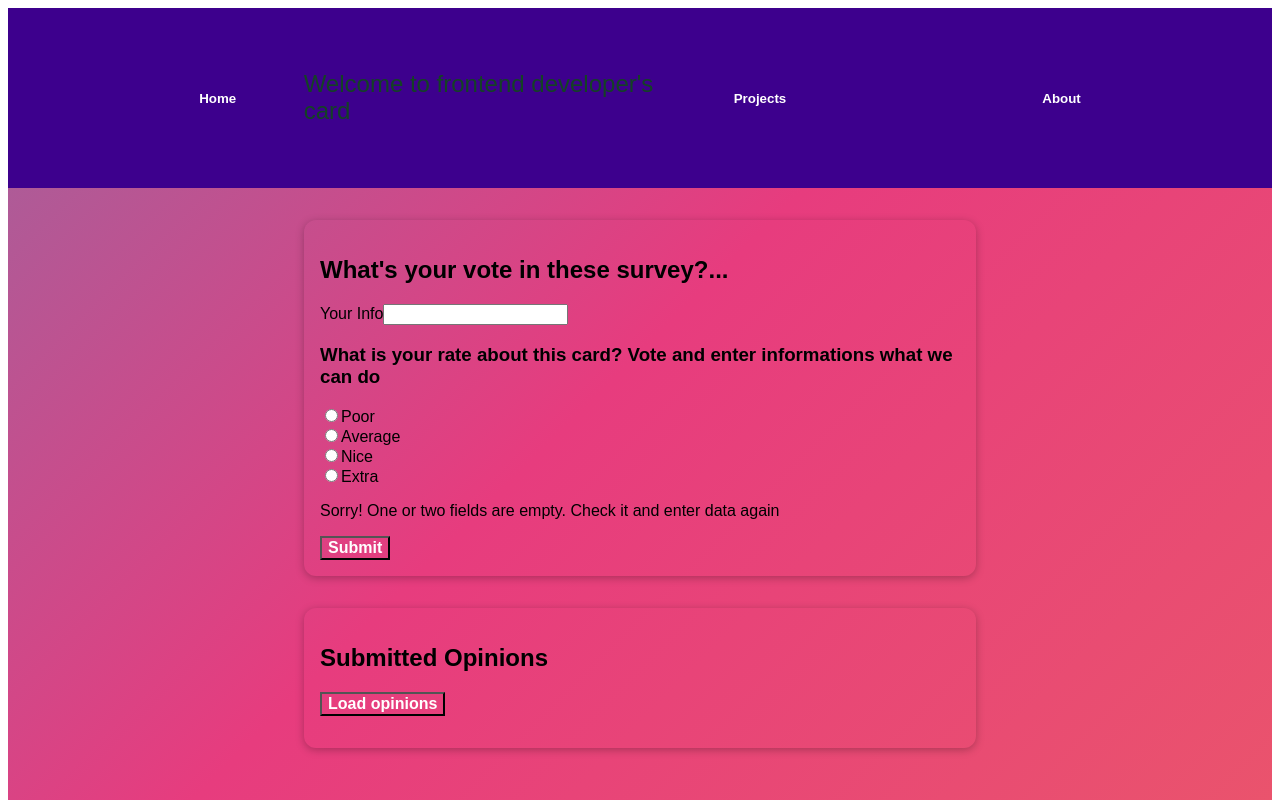
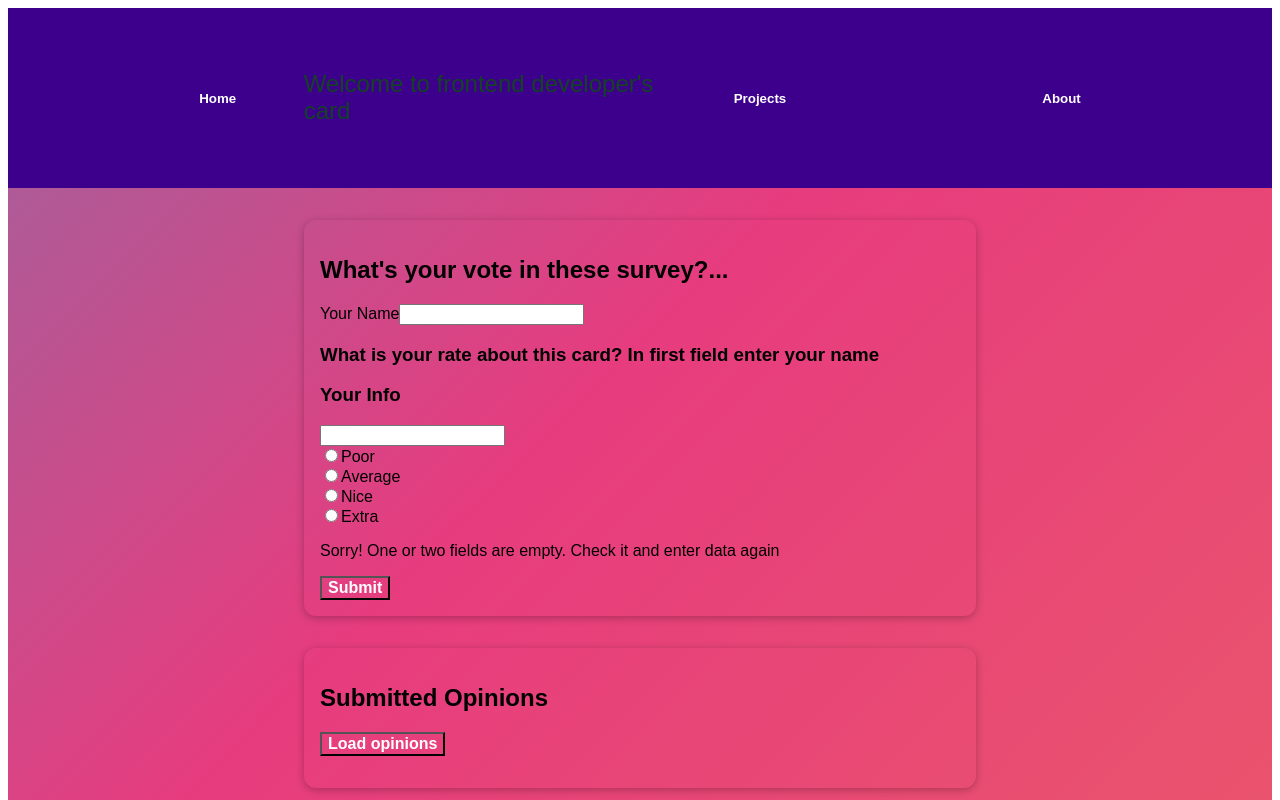
Before and after one commit to Jakubk12/Wizytowka1, a Vue app: page /Projects in a window 1280 px wide. Shown: the top 800 px of the page. Built offline with nearby package versions, Linux system fonts and the light colour scheme.

Commit message:
added new form in survey

```diff
--- a/src/App.vue
+++ b/src/App.vue
@@ -27,5 +27,14 @@ export default {
  .head {
   font-weight: 900;
    text-shadow: 2px 2px 15px green;}
+   /* width */
+::-webkit-scrollbar {
+  width: 10px;
+}
+
+/* Track */
+::-webkit-scrollbar-track {
+  background: #f1f1f1;
+}
 
 </style>
--- a/src/components/layout/TheFooter.vue
+++ b/src/components/layout/TheFooter.vue
@@ -57,24 +57,23 @@
 /* Set a specific color for each brand */
 
 /* Facebook */
+.fa {
+  color: white;
+
+}
 .fa-facebook {
   background: #3B5998;
   border-radius: 50%;
-  color: white;
 }
 /* Linkedin */
 .fa-linkedin {
   background: #0e76a8;
   border-radius: 50%;
-  color: white;
 
 }
 .fa-github {
     border-radius: 50%;
     background: #171515;
-    color: white
-
-
 }
 </style>
 <script>
--- a/src/pages/routercomponents/ComponentAbout.vue
+++ b/src/pages/routercomponents/ComponentAbout.vue
@@ -41,7 +41,8 @@ export default {
     methods: {
       storeData(opinionData) {
         const submitData  = {
-          name: opinionData.userInfo,
+          name: opinionData.userName,
+          info: opinionData.userInfo,
           rating: opinionData.rating,
           id: new Date().toISOString()
         }
--- a/src/pages/routercomponents/ComponentHome.vue
+++ b/src/pages/routercomponents/ComponentHome.vue
@@ -44,7 +44,6 @@
   animation: gradient 15s ease infinite;
 }
 .main {
-    display: flex;
     margin-top: 0;
     height: 90vh;
     margin-bottom: -25vh;
--- a/src/pages/routercomponents/ComponentProjects.vue
+++ b/src/pages/routercomponents/ComponentProjects.vue
@@ -24,6 +24,11 @@ data() {
       description: 'A project where are you looking now',
       img: '',
 
+    },
+    {
+    id: 'Validation-project',
+    title: 'Validation',
+    description: 'My first recruitment task',
     }
     ],
   }
--- a/src/pages/routercomponents/SurveyComponent.vue
+++ b/src/pages/routercomponents/SurveyComponent.vue
@@ -4,10 +4,12 @@
                 <h2>What's your vote in these survey?...</h2>
       <form @submit.prevent="submitData">
         <div class="form-control">
-          <label for="Info">Your Info</label>
-          <input type="text" id="info" name="info" v-model.trim="enteredInfo" />
+          <label for="name">Your Name</label>
+          <input type="text" id="name" name="name" v-model.trim="enteredName" />
         </div>
-        <h3>What is your rate about this card? Vote and enter informations what we can do</h3>
+        <h3>What is your rate about this card? In first field enter your name</h3>
+        <div class="form-control"><h3>Your Info</h3></div>
+        <input type="text" id="info" name="info" v-model="enteredInfo" />
         <div class="form-control">
           <input type="radio" id="rating-poor" value="poor" name="rating" v-model="chosenRating" />
           <label for="rating-poor">Poor</label>
@@ -44,7 +46,7 @@
 
 <script>
 import BasicButton from './UI/BasicButton.vue'
-import BasicCard from './UI/BasicCard.vue'
+import BasicCard from './UI/BasicCard.vue';
 
 export default {
     components: {
@@ -52,26 +54,30 @@ export default {
     },
     data() {
         return {
+            enteredName: '',
             enteredInfo: '',
             chosenRating: null,
             invalidInput: true
+
         }
     },
     emits: ['survey-data'],
     methods: {
         submitData() {
-            if(this.enteredInfo === '' || !this.chosenRating) {
+            if(this.enteredName === '' || this.enteredInfo === '' || !this.chosenRating) {
                 this.invalidInput = true
                 return;
             }
             this.invalidInput = false;
              this.$emit('survey-data', {
+        userInfo: this.enteredInfo,
         userName: this.enteredName,
         rating: this.chosenRating,
       });
 
       this.enteredName = '';
       this.chosenRating = null;
+      this.enteredInfo = '';
     },
   },
 };
```
